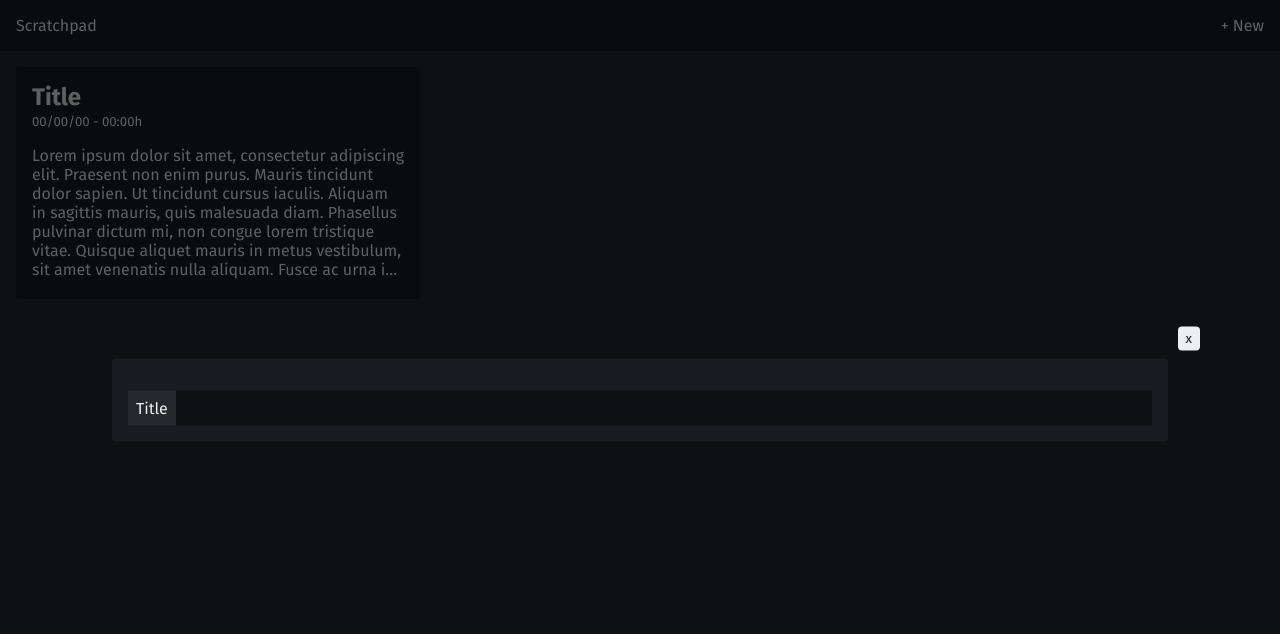
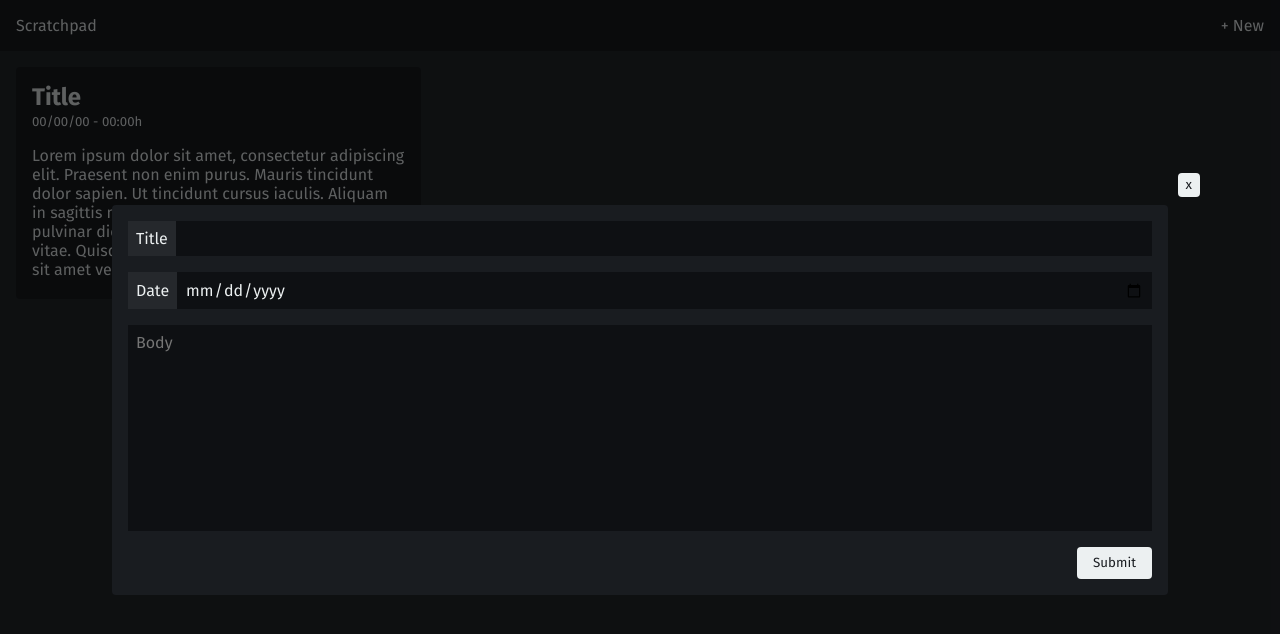
Before and after one commit to MoisesDuarte/react-ts-scratchpad, a React (Vite) app: page / in a window 1280 px wide. Both pictures are taken after a click on the item "+ New". Shown: the top 634 px of the page. Built offline with nearby package versions, Linux system fonts and the light colour scheme.

Commit message:
Setting form capture event

```diff
--- a/src/components/GenericModal.tsx
+++ b/src/components/GenericModal.tsx
@@ -40,7 +40,6 @@ const ModalBody = styled.div`
   width: 80%;
   height: auto;
   padding: 1rem;
-  padding-top: 2rem;
   top: 50%;
   left: 50%;
   transform: translate(-50%, -50%);
--- a/src/components/StoryCreateModal.tsx
+++ b/src/components/StoryCreateModal.tsx
@@ -9,18 +9,20 @@ interface StoryCreateModalProps {
 const StoryCreateModal: FC<StoryCreateModalProps> = ({
   handleCreateModalClose
 }) => {
-  const [form, setForm] = useState({
-    title: '',
-    date: '',
-    body: ''
-  })
+  const handleSubmit = (e: React.FormEvent) => {
+    e.preventDefault();
 
-  const handleSubmit = (event: React.FormEvent) => {
-    event.preventDefault();
-  }
+    const target = e.target as typeof e.target & {
+      title: { value: string };
+      date: { value: string };
+      body: { value: string };
+    };
 
-  const handleInputChange = (event: React.FormEvent<HTMLInputElement>) => {
+    const title = target.title.value;
+    const date = target.date.value;
+    const body = target.body.value;
 
+    alert(JSON.stringify({ title, date, body }, null, 2));
   }
 
   return (
@@ -34,10 +36,28 @@ const StoryCreateModal: FC<StoryCreateModalProps> = ({
             <FormInput
               type="text"
               name="title"
-              value={form.title}
-              onChange={handleInputChange}
             />
           </FormControl>
+          <FormControl>
+            <FormLabel>
+              Date
+            </FormLabel>
+            <FormInput
+              type="date"
+              name="date"
+            />
+          </FormControl>
+          <FormControl>
+            <FormTextArea
+              name="body"
+              placeholder="Body"
+              rows={10}>
+            </FormTextArea>
+          </FormControl>
+          <FormSubmitButton
+            type="submit">
+            Submit
+          </FormSubmitButton>
         </form>
       </GenericModal>
     </>
@@ -46,9 +66,12 @@ const StoryCreateModal: FC<StoryCreateModalProps> = ({
 
 const FormControl = styled.div`
   display: flex;
+  margin-bottom: 1rem;
 `
 
 const FormLabel = styled.label`
+  display: flex;
+  align-items: center;
   padding: 0.5rem;
   background-color: var(--color-primary);
 `
@@ -57,6 +80,9 @@ const FormInput = styled.input`
   width: 100%;
   border: none;
   background-color: var(--color-secondary-accent);
+  color: var(--color-tertiary);
+  padding: 0.5rem;
+  font-size: 1rem;
   -webkit-appearance: none;
 
   &:focus {
@@ -64,4 +90,30 @@ const FormInput = styled.input`
   }
 `
 
+const FormTextArea = styled.textarea`
+  width: 100%;
+  border: none;
+  resize: none;
+  background-color: var(--color-secondary-accent);
+  color: var(--color-tertiary);
+  padding: 0.5rem;
+  font-size: 1rem;
+  -webkit-appearance: none;
+
+  &:focus {
+    outline: none;
+  }
+`
+
+const FormSubmitButton = styled.button`
+  border: none;
+  border-radius: 4px;
+  background-color: var(--color-tertiary);
+  color: var(--color-secondary);
+  float: right;
+  padding: 0.5rem 1rem;
+  -webkit-appearance: none;
+  cursor: pointer;
+`
+
 export default StoryCreateModal;
```
